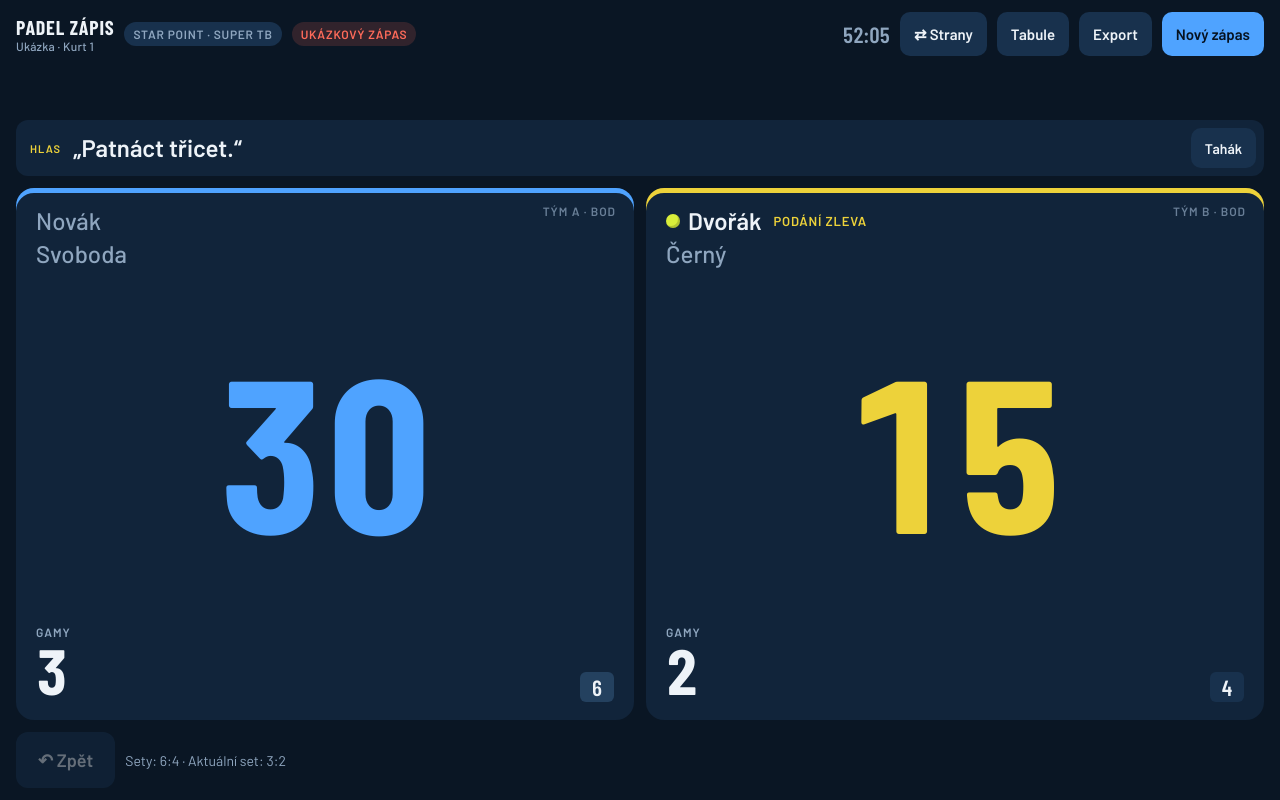
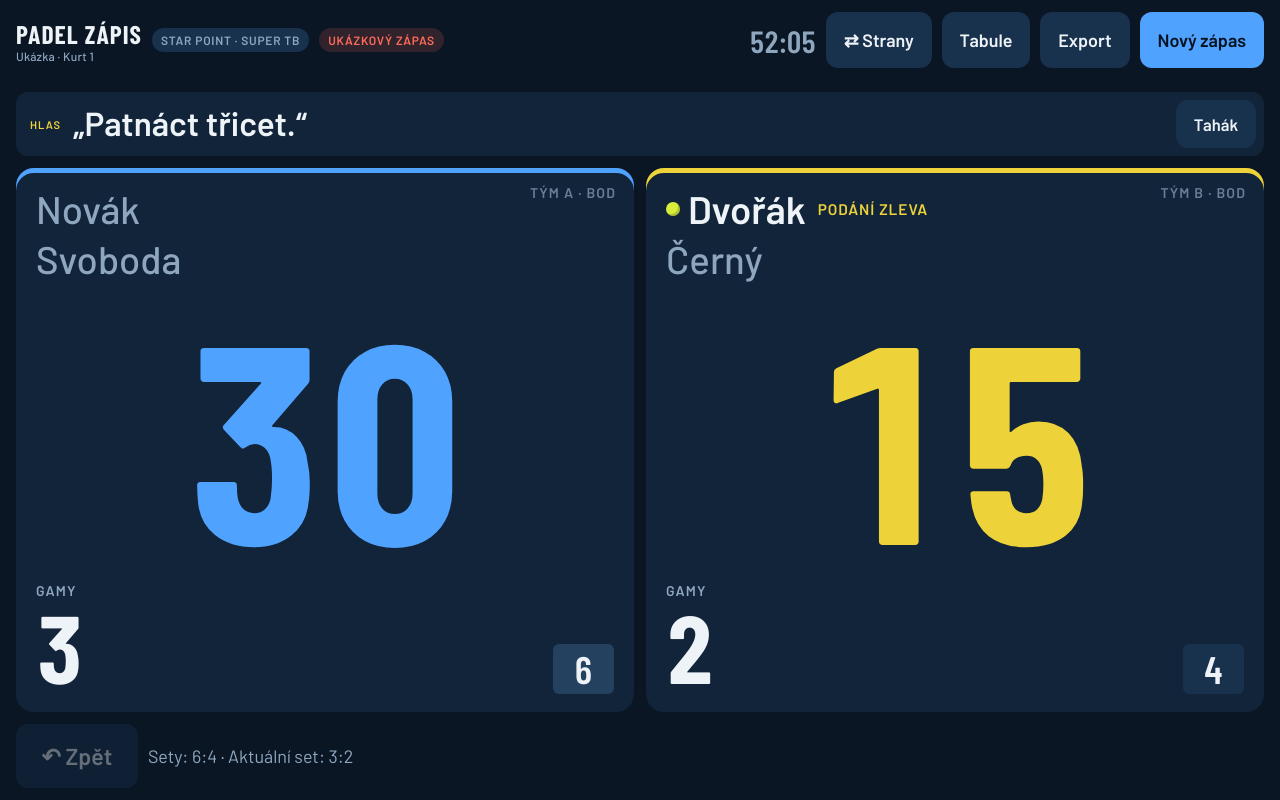
Before and after one commit to padelklatovy/padel-zapis, a plain HTML site: page index.html in a window 1280 px wide. Drawn offline with nearby package versions, Linux system fonts and the light colour scheme; a web font is replaced by a local one.

Commit message:
Add files via upload

```diff
--- a/index.html
+++ b/index.html
@@ -33,38 +33,40 @@ button:focus-visible,input:focus-visible,select:focus-visible{outline:3px solid
 
 /* header */
 .top{display:flex;align-items:center;gap:10px;flex-wrap:wrap}
-.brand{font-family:var(--disp);font-weight:700;font-size:20px;letter-spacing:.04em;text-transform:uppercase}
+.brand{font-family:var(--disp);font-weight:700;font-size:clamp(20px,2vw,28px);letter-spacing:.04em;text-transform:uppercase}
 .brand small{display:block;font-family:var(--body);font-weight:500;font-size:12px;letter-spacing:.02em;text-transform:none;color:var(--muted)}
 .spacer{flex:1}
-.clock{font-family:var(--disp);font-size:22px;font-weight:600;font-variant-numeric:tabular-nums;color:var(--muted)}
+.clock{font-family:var(--disp);font-size:clamp(22px,2.4vw,34px);font-weight:600;font-variant-numeric:tabular-nums;color:var(--muted)}
 .chip{font-size:12px;font-weight:600;letter-spacing:.06em;text-transform:uppercase;padding:5px 9px;border-radius:999px;background:var(--surface-2);color:var(--muted)}
 .chip.sample{background:rgba(255,107,90,.16);color:var(--hot)}
-.btn{min-height:44px;padding:0 14px;border-radius:10px;background:var(--surface-2);font-weight:600;font-size:15px;display:inline-flex;align-items:center;gap:6px}
+.btn{min-height:clamp(44px,4.4vw,56px);padding:0 clamp(14px,1.4vw,22px);border-radius:12px;background:var(--surface-2);font-weight:600;font-size:clamp(15px,1.4vw,19px);display:inline-flex;align-items:center;gap:6px}
 .btn:hover{background:var(--line)}
 .btn.primary{background:var(--a);color:#061220}
 
 /* status strip */
-.status{display:flex;gap:8px;align-items:center;min-height:40px;flex-wrap:wrap}
-.msg{font-family:var(--disp);font-weight:700;font-size:22px;letter-spacing:.03em;text-transform:uppercase}
+.status{display:flex;gap:8px;align-items:center;min-height:0;flex-wrap:wrap}
+.msg{font-family:var(--disp);font-weight:700;font-size:clamp(22px,2.2vw,32px);letter-spacing:.03em;text-transform:uppercase}
 .msg.hot{color:var(--hot)}
 .tag{font-family:var(--disp);font-weight:700;font-size:18px;letter-spacing:.05em;text-transform:uppercase;padding:3px 10px;border-radius:6px}
 .tag.a{background:var(--a);color:#061220}.tag.b{background:var(--b);color:#1B1600}
-.tmr{display:flex;align-items:center;gap:10px;flex-wrap:wrap;background:var(--surface-2);border-radius:12px;padding:6px 8px 6px 14px;margin-left:auto}
-.tmr .tl{font-size:13px;font-weight:600;letter-spacing:.08em;text-transform:uppercase;color:var(--muted)}
-.tmr b{font-family:var(--disp);font-weight:800;font-size:34px;line-height:1;font-variant-numeric:tabular-nums;color:var(--ok);min-width:3.2ch;text-align:center}
+.tmr{position:absolute;left:50%;top:50%;transform:translate(-50%,-50%);z-index:5;display:flex;flex-direction:column;align-items:center;gap:6px;background:rgba(10,22,36,.94);border:2px solid var(--line);border-radius:22px;padding:18px 34px 20px;box-shadow:0 20px 60px rgba(0,0,0,.55);min-width:min(420px,90%);text-align:center}
+.tmr .tl{font-size:clamp(15px,1.6vw,22px);font-weight:700;letter-spacing:.1em;text-transform:uppercase;color:var(--muted)}
+.tmr b{font-family:var(--disp);font-weight:800;font-size:clamp(96px,14vw,220px);line-height:.9;font-variant-numeric:tabular-nums;color:var(--ok);min-width:3.2ch;text-align:center}
+.tmr .tb{display:flex;gap:10px;margin-top:6px}
 .tmr.warn b{color:var(--b)}
-.tmr.over{background:var(--hot);animation:pulse 1s ease-in-out infinite}
+.tmr.over{background:var(--hot);border-color:var(--hot);animation:pulse 1s ease-in-out infinite}
 .tmr.over .tl,.tmr.over b{color:#1A0603}
-.tmr .btn{min-height:40px;padding:0 12px;font-size:14px}
+.tmr .btn{min-height:56px;padding:0 24px;font-size:19px}
 .bmsg.tm{color:var(--ok)}
 .btn.wa{background:#1FA855;color:#04210F;text-decoration:none}
 .sendcfg summary{cursor:pointer;font-weight:600;color:var(--muted);font-size:14px}
 .call{display:flex;align-items:center;gap:12px;background:var(--surface);border-radius:12px;padding:8px 8px 8px 14px;min-width:0}
 .call .cl{font-size:11px;font-weight:700;letter-spacing:.1em;text-transform:uppercase;color:var(--b);flex:none}
 .call .ct{flex:1;min-width:0;display:grid;gap:2px}
-.call q{font-size:clamp(17px,2.2vw,24px);font-weight:600;line-height:1.25;quotes:"„" "“"}
+.call q{font-size:clamp(18px,2.6vw,36px);font-weight:600;line-height:1.25;quotes:"„" "“"}
 .call small{font-size:13px;color:var(--muted);line-height:1.35}
-.call .btn{min-height:40px;font-size:14px;flex:none}
+.call .btn{min-height:48px;font-size:clamp(14px,1.3vw,18px);flex:none}
+.call small{font-size:clamp(13px,1.15vw,17px)!important}
 #tahakOv .card{width:min(900px,100%)}
 #tahakBody{display:grid;gap:18px;-webkit-user-select:text;user-select:text}
 #tahakBody h3{margin:0 0 6px;font-family:var(--disp);font-size:20px;text-transform:uppercase;letter-spacing:.04em;color:var(--b)}
@@ -76,35 +78,36 @@ button:focus-visible,input:focus-visible,select:focus-visible{outline:3px solid
 @keyframes pulse{50%{opacity:.55}}
 
 /* court */
-.court{display:grid;grid-template-columns:1fr 1fr;gap:12px;min-height:0}
+#tmrWrap{display:contents}
+.court{position:relative;display:grid;grid-template-columns:1fr 1fr;gap:12px;min-height:0}
 .team{position:relative;border-radius:18px;background:var(--surface);display:grid;grid-template-rows:auto 1fr auto;padding:18px 20px;min-height:0;overflow:hidden;text-align:left;transition:transform .08s}
 .team:active{transform:scale(.985)}
 .team.A{box-shadow:inset 0 5px 0 var(--a)}.team.B{box-shadow:inset 0 5px 0 var(--b)}
 .team.flash.A{background:var(--a-soft)}.team.flash.B{background:var(--b-soft)}
 .players{display:flex;flex-direction:column;gap:4px}
-.pl{font-size:clamp(17px,2.2vw,24px);font-weight:500;color:var(--muted);display:flex;align-items:center;gap:8px}
+.pl{font-size:clamp(18px,3vw,44px);font-weight:500;color:var(--muted);display:flex;align-items:center;gap:8px}
 .pl.srv{color:var(--ink);font-weight:600}
 .ball{width:14px;height:14px;border-radius:50%;background:#D9EE3A;box-shadow:inset -2px -2px 0 rgba(0,0,0,.18);flex:none}
-.srvside{font-size:13px;font-weight:600;letter-spacing:.06em;text-transform:uppercase;color:var(--b);margin-left:4px}
+.srvside{font-size:clamp(13px,1.2vw,18px);font-weight:600;letter-spacing:.06em;text-transform:uppercase;color:var(--b);margin-left:4px}
 .team.A .srvside{color:var(--a)}
-.pts{align-self:center;justify-self:center;font-family:var(--disp);font-weight:800;line-height:.85;font-size:clamp(64px,min(17vw,30vh),230px);font-variant-numeric:tabular-nums}
+.pts{align-self:center;justify-self:center;font-family:var(--disp);font-weight:800;line-height:.85;font-size:clamp(64px,min(22vw,36vh),360px);font-variant-numeric:tabular-nums}
 .team,.undo,.btn{touch-action:manipulation}
 .menu-only{display:none}
 .menu-list{display:grid;gap:10px}
 .menu-list .btn{min-height:56px;font-size:17px;justify-content:center}
 .team.A .pts{color:var(--a)}.team.B .pts{color:var(--b)}
 .foot{display:flex;align-items:flex-end;justify-content:space-between;gap:12px}
-.games{font-family:var(--disp);font-weight:700;font-size:clamp(40px,5.5vw,64px);line-height:1;font-variant-numeric:tabular-nums}
-.games small{display:block;font-family:var(--body);font-size:12px;font-weight:600;letter-spacing:.08em;text-transform:uppercase;color:var(--muted)}
+.games{font-family:var(--disp);font-weight:700;font-size:clamp(44px,7.5vw,120px);line-height:1;font-variant-numeric:tabular-nums}
+.games small{display:block;font-family:var(--body);font-size:clamp(12px,1.1vw,16px);font-weight:600;letter-spacing:.08em;text-transform:uppercase;color:var(--muted)}
 .setsmini{display:flex;gap:6px}
-.setsmini span{font-family:var(--disp);font-weight:600;font-size:22px;min-width:34px;text-align:center;padding:2px 6px;border-radius:6px;background:var(--surface-2);font-variant-numeric:tabular-nums}
+.setsmini span{font-family:var(--disp);font-weight:600;font-size:clamp(22px,3vw,48px);min-width:1.6em;text-align:center;padding:2px 6px;border-radius:6px;background:var(--surface-2);font-variant-numeric:tabular-nums}
 .setsmini span.w{color:var(--ink);background:var(--line)}
-.hint{position:absolute;top:16px;right:18px;font-size:12px;font-weight:600;letter-spacing:.08em;text-transform:uppercase;color:var(--muted);opacity:.7}
+.hint{position:absolute;top:16px;right:18px;font-size:clamp(12px,1.1vw,16px);font-weight:600;letter-spacing:.08em;text-transform:uppercase;color:var(--muted);opacity:.7}
 
 /* bottom bar */
 .bar{display:flex;gap:10px;align-items:center;flex-wrap:wrap}
-.undo{min-height:56px;padding:0 22px;font-size:18px;border-radius:12px;background:var(--surface-2);font-weight:600}
-.log{flex:1;min-width:0;font-size:14px;color:var(--muted);white-space:nowrap;overflow:hidden;text-overflow:ellipsis}
+.undo{min-height:clamp(56px,5vw,72px);padding:0 clamp(22px,2vw,34px);font-size:clamp(18px,1.8vw,26px);border-radius:12px;background:var(--surface-2);font-weight:600}
+.log{flex:1;min-width:0;font-size:clamp(14px,1.4vw,20px);color:var(--muted);white-space:nowrap;overflow:hidden;text-overflow:ellipsis}
 
 /* board */
 .boardv{display:none}
@@ -333,6 +336,7 @@ body{margin:0}
   <div class="status" id="status"></div>
   <div class="call" id="call" hidden></div>
   <main class="court" id="court">
+    <div id="tmrWrap"></div>
     <button class="team" id="p0" data-slot="0"></button>
     <button class="team" id="p1" data-slot="1"></button>
   </main>
@@ -655,7 +659,7 @@ function timerHtml(){
   const left=timerLeft(),over=T.end&&left<=0,warn=T.end&&left>0&&left<=15;
   const btns=!T.end?'<button class="btn primary" data-t="go">Spustit</button><button class="btn" data-t="skip">Přeskočit</button>'
     :'<button class="btn" data-t="skip">'+(over?'Hrajeme':'Ukončit')+'</button>';
-  return `<div class="tmr${over?' over':warn?' warn':''}" id="tmr"><span class="tl">${over?(T.kind==='warm'?'Konec rozcvičky':'Čas vypršel'):TLABEL[T.kind]+(T.swap?' · výměna stran':'')}</span><b id="tmrTime">${fmtT(over?-left:left).replace('+','')}</b>${btns}</div>`;
+  return `<div class="tmr${over?' over':warn?' warn':''}" id="tmr"><span class="tl">${over?(T.kind==='warm'?'Konec rozcvičky':'Čas vypršel'):TLABEL[T.kind]+(T.swap?' · výměna stran':'')}</span><b id="tmrTime">${fmtT(over?-left:left).replace('+','')}</b><div class="tb">${btns}</div></div>`;
 }
 function undo(){if(!H.length)return;S=H.pop();save();render()}
 function flash(t){const el=$('p'+(S.left===t?0:1));el.classList.add('flash');setTimeout(()=>el.classList.remove('flash'),180)}
@@ -682,8 +686,8 @@ function render(){
   let h=`<span class="msg${stt.hot?' hot':''}">${esc(stt.msg)}</span>`;
   stt.tags.forEach(([t,l])=>h+=`<span class="tag ${t?'b':'a'}">${l} ${t?'B':'A'}</span>`);
   if(Date.now()-s.swapAt<9000&&!s.timer)h+=`<span class="swap">⇄ Výměna stran</span>`;
-  h+=timerHtml();
   $('status').innerHTML=h;
+  $('tmrWrap').innerHTML=timerHtml();
   const done=s.sets.map(setStr).join('  ');
   $('log').textContent=(done?'Sety: '+done+'  ·  ':'')+'Aktuální set: '+s.games.join(':')+(H.length?'  ·  zaznamenáno bodů: '+s.log.length:'');
   $('undoBtn').disabled=!H.length;$('undoBtn').style.opacity=H.length?1:.4;
@@ -872,7 +876,7 @@ $('setupForm').addEventListener('submit',e=>{
 });
 $('cancelSetup').onclick=()=>$('setup').hidden=true;
 $('tahakClose').onclick=()=>$('tahakOv').hidden=true;
-$('status').addEventListener('click',e=>{const b=e.target.closest('[data-t]');if(!b||!S.timer)return;unlockAudio();
+$('court').addEventListener('click',e=>{const b=e.target.closest('[data-t]');if(!b||!S.timer)return;unlockAudio();
   if(b.dataset.t==='go'){S.timer.end=Date.now()+S.timer.dur*1000;S.timer.rang=false}else S.timer=null;save();render()});
 $('menuBtn').onclick=()=>{$('mCalls').textContent='Nápověda hlášení: '+(CALLS?'zapnuto':'vypnuto');$('menuOv').hidden=false};
 document.querySelectorAll('[data-m]').forEach(b=>b.onclick=()=>{
```
